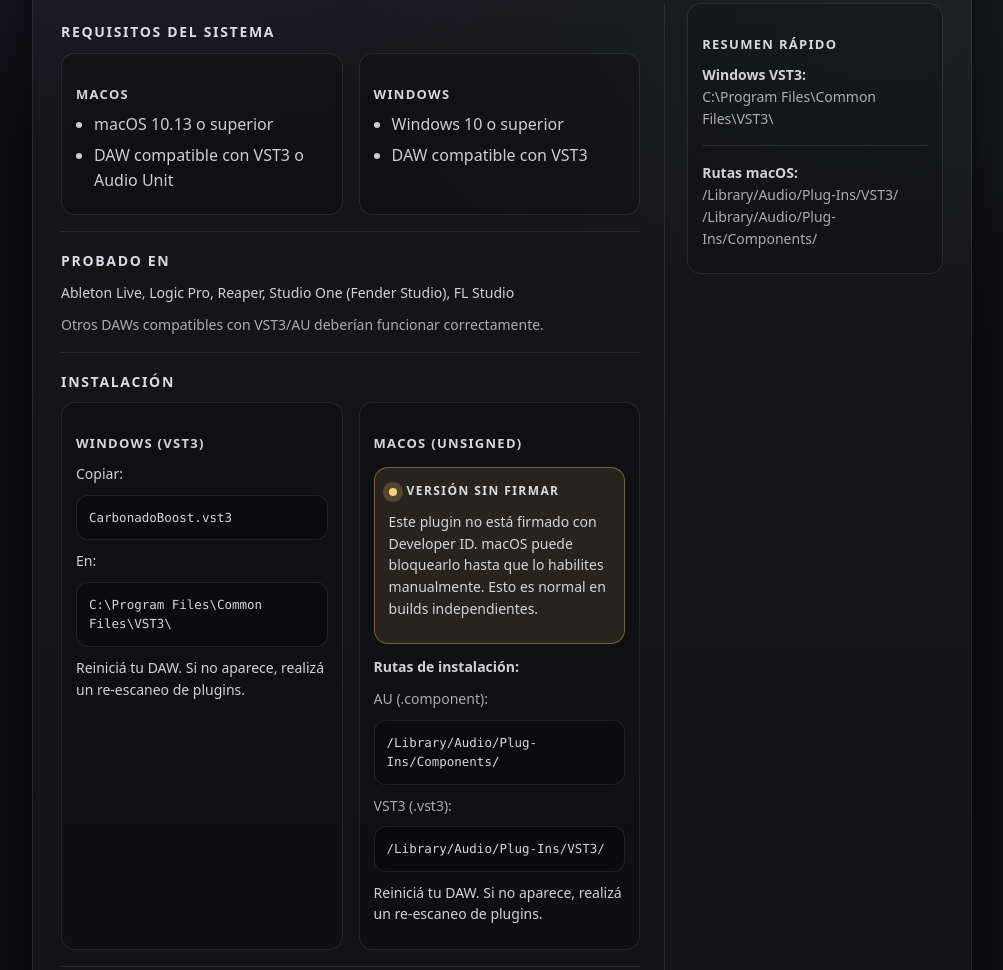
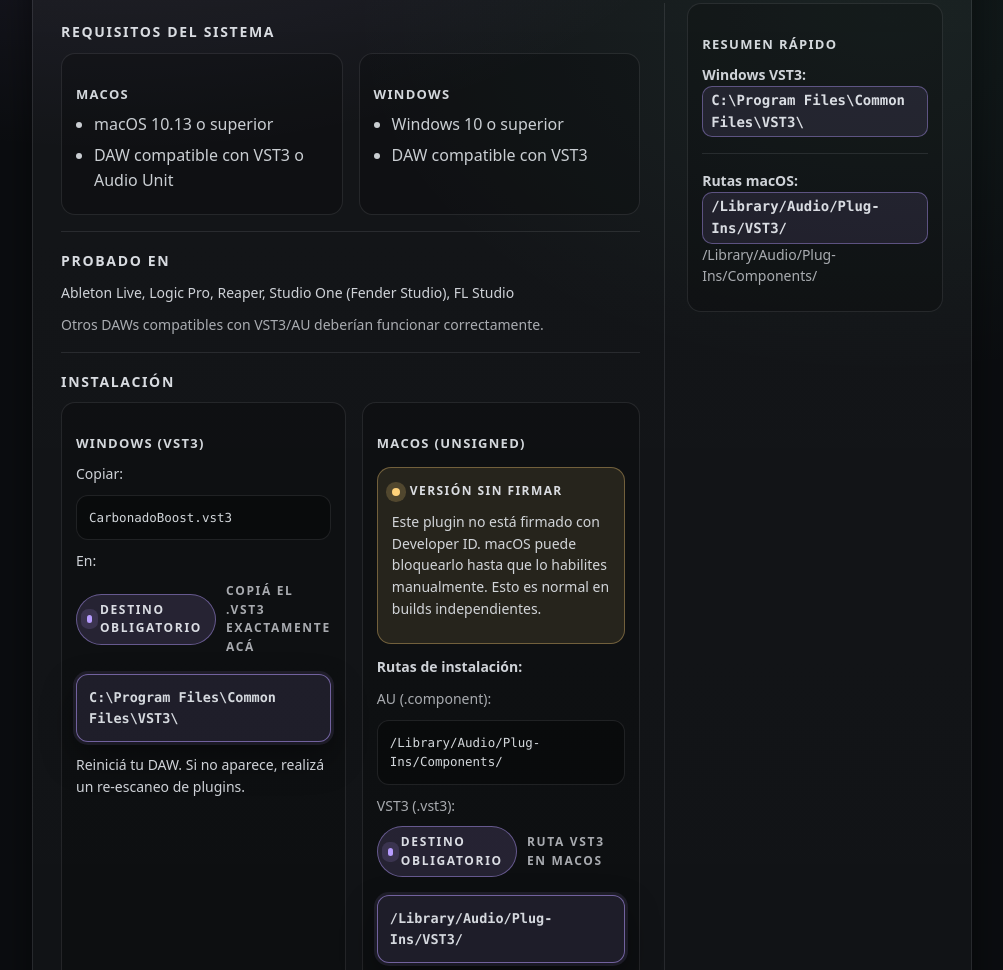
Before and after one commit to contumance/amatista-web, a plain HTML site: page docs/instalacion.html in a window 1280 px wide. Shown: the part 482-1452 px from the top of the page, without its empty margins (138-1141 px from the left). Drawn offline with Linux system fonts and the light colour scheme.

Commit message:
enfasis en rutas de instalacion

```diff
--- a/docs/instalacion.html
+++ b/docs/instalacion.html
@@ -173,6 +173,64 @@
       font-family: ui-monospace, SFMono-Regular, Menlo, Monaco, Consolas, "Liberation Mono", "Courier New", monospace;
     }
 
+        /* ====== RUTA OBLIGATORIA (énfasis en instalación) ====== */
+    .pathWrap{
+      margin: 10px 0 12px;
+    }
+
+    .pathTag{
+      display:inline-flex;
+      align-items:center;
+      gap:10px;
+      font-size:12px;
+      letter-spacing:.14em;
+      text-transform:uppercase;
+      font-weight:850;
+      color: rgba(233,237,242,.92);
+      margin: 0 0 8px;
+    }
+
+    .pathTag .pill{
+      display:inline-flex;
+      align-items:center;
+      gap:8px;
+      padding:6px 10px;
+      border-radius:999px;
+      border:1px solid rgba(183,156,255,.45);
+      background: rgba(183,156,255,.14);
+    }
+
+    .pathTag .pulse{
+      width:8px; height:8px; border-radius:99px;
+      background: var(--accent);
+      box-shadow: 0 0 0 6px rgba(183,156,255,.14);
+    }
+
+    /* Se aplica al <pre> que contiene la ruta */
+    pre.pathbox{
+      border-color: rgba(183,156,255,.55);
+      background: rgba(183,156,255,.10);
+      box-shadow:
+        0 0 0 3px rgba(183,156,255,.10),
+        0 16px 34px rgba(0,0,0,.40);
+      font-weight: 800;
+      font-size: 13.5px;
+    }
+
+    /* Mini resaltado inline (sidebar / resumen) */
+    .pathInline{
+      display:inline-block;
+      padding: 3px 8px;
+      border-radius: 10px;
+      border: 1px solid rgba(183,156,255,.40);
+      background: rgba(183,156,255,.10);
+      font-family: ui-monospace, SFMono-Regular, Menlo, Monaco, Consolas, "Liberation Mono", "Courier New", monospace;
+      font-weight: 800;
+      color: rgba(233,237,242,.92);
+    }
+
+
+
     .callout{
       border:1px solid rgba(255,210,122,.35);
       background:rgba(255,210,122,.10);
@@ -300,6 +358,36 @@
     color: #111 !important;
   }
 
+   /* ====== PRINT: énfasis sin depender del color ====== */
+
+  .pathTag{
+    color:#000 !important;
+  }
+  .pathTag .pill{
+    border: 2px solid #000 !important;
+    background: #fff !important;
+  }
+  .pathTag .pulse{
+    background:#000 !important;
+    box-shadow:none !important;
+  }
+
+  pre.pathbox{
+    background: #f5f5f7 !important;
+    border: 2px solid #000 !important;
+    color: #000 !important;
+    box-shadow: none !important;
+    font-weight: 900 !important;
+    font-size: 13.5px !important;
+  }
+
+  .pathInline{
+    border: 2px solid #000 !important;
+    background:#fff !important;
+    color:#000 !important;
+    font-weight: 900 !important;
+  }
+
   /* Callouts: sin color, solo borde y tipografía */
   .callout{
     background: #ffffff !important;
@@ -325,6 +413,7 @@
     size: A4;
     margin: 18mm;
   }
+
 }
 
   </style>
@@ -408,7 +497,7 @@
     "winTroubleTitle": "Windows",
     "winTroubleHead": "The plugin doesn’t show up in my DAW:",
     "winTroubleSteps": [
-      "Make sure the plugin is copied to the correct folder.",
+      "Make sure the plugin is copied EXACTLY to: C:\\Program Files\\Common Files\\VST3\\",
       "Restart the DAW.",
       "Force a plugin rescan from your DAW settings.",
       "Restarting the PC often fixes cache / scan issues."
@@ -471,7 +560,7 @@
     "winTroubleTitle": "Windows",
     "winTroubleHead": "El plugin no aparece en mi DAW:",
     "winTroubleSteps": [
-      "Asegurate de haber copiado el plugin en la carpeta correcta.",
+      "Asegurate de copiar el plugin EXACTAMENTE en: C:\\Program Files\\Common Files\\VST3\\",
       "Reiniciá el DAW.",
       "Forzá un re-escaneo de plugins desde el DAW.",
       "Reiniciar la PC suele resolver problemas de caché / escaneo."
@@ -556,7 +645,15 @@
       main.push(`<p>${esc(t.copyLabel)}</p>`);
       main.push(`<pre>${esc(PLUGIN_FILE)}</pre>`);
       main.push(`<p>${esc(t.toLabel)}</p>`);
-      main.push(`<pre>${esc(t.vst3PathWin)}</pre>`);
+      main.push(`
+        <div class="pathWrap">
+          <div class="pathTag">
+            <span class="pill"><span class="pulse" aria-hidden="true"></span>DESTINO OBLIGATORIO</span>
+            <span class="muted">Copiá el .vst3 exactamente acá</span>
+          </div>
+          <pre class="pathbox">${esc(t.vst3PathWin)}</pre>
+        </div>
+      `);
       main.push(`<p>${esc(t.restartRescan)}</p>`);
       main.push(`</div>`);
 
@@ -568,7 +665,15 @@
       main.push(`<p class="muted" style="margin:8px 0 6px;">${esc(t.auLabel)}</p>`);
       main.push(`<pre>${esc(t.auPathMac)}</pre>`);
       main.push(`<p class="muted" style="margin:10px 0 6px;">${esc(t.vst3Label)}</p>`);
-      main.push(`<pre>${esc(t.vst3PathMac)}</pre>`);
+      main.push(`
+        <div class="pathWrap">
+          <div class="pathTag">
+            <span class="pill"><span class="pulse" aria-hidden="true"></span>DESTINO OBLIGATORIO</span>
+            <span class="muted">Ruta VST3 en macOS</span>
+          </div>
+          <pre class="pathbox">${esc(t.vst3PathMac)}</pre>
+        </div>
+      `);
       main.push(`<p>${esc(t.restartRescan)}</p>`);
       main.push(`</div>`);
 
@@ -617,12 +722,14 @@
     // Summary sidebar
     document.getElementById("summaryTitle").textContent = t.summaryTitle;
     document.getElementById("summaryBody").innerHTML =
-      `<p><strong>${esc(t.summaryWin)}</strong><br><span class="muted">${esc(t.vst3PathWin)}</span></p>
-       <div class="rule" role="separator"></div>
-       <p><strong>${esc(t.summaryMac)}</strong><br>
-         <span class="muted">${esc(t.vst3PathMac)}</span><br>
-         <span class="muted">${esc(t.auPathMac)}</span>
-       </p>`;
+      `<p><strong>${esc(t.summaryWin)}</strong><br>
+        <span class="pathInline">${esc(t.vst3PathWin)}</span>
+      </p>
+      <div class="rule" role="separator"></div>
+      <p><strong>${esc(t.summaryMac)}</strong><br>
+        <span class="pathInline">${esc(t.vst3PathMac)}</span><br>
+        <span class="muted">${esc(t.auPathMac)}</span>
+      </p>`;
 
     // Buttons state
     document.getElementById("btnEN").setAttribute("aria-pressed", lang === "en" ? "true" : "false");
```
